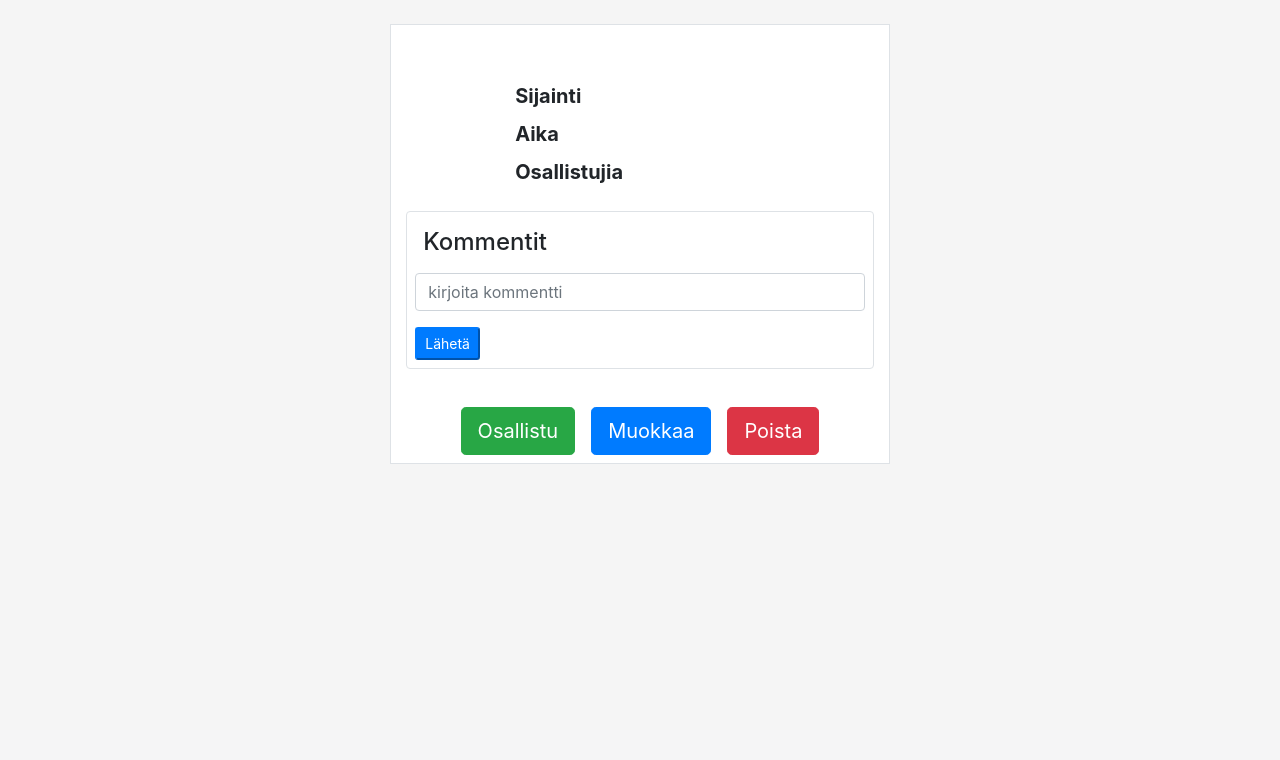
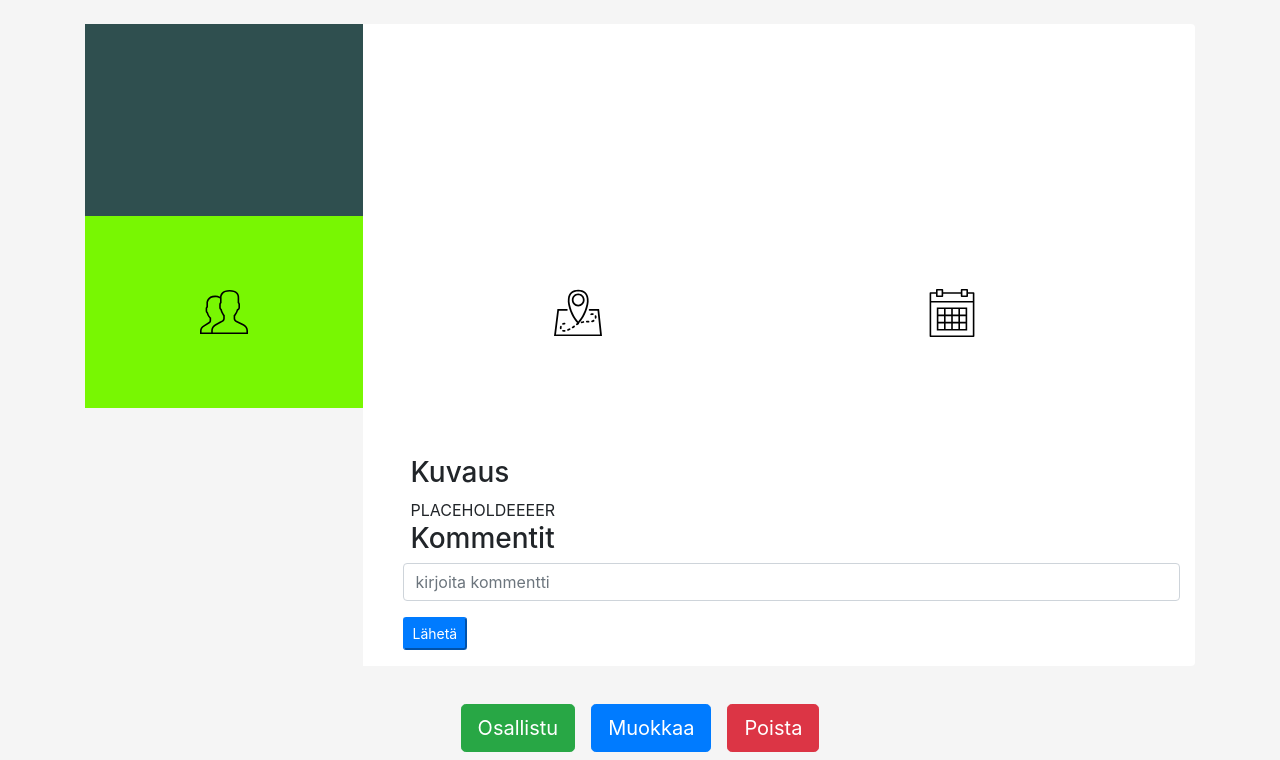
Before and after one commit to hoffrenm/tapahtumakalenteri, a Flask app: template application/templates/events/event.html in a window 1280 px wide. Shown: the part 70-830 px from the top of the page. Before the commit the page ends 534 px from the top, so only its background shows below. Run offline with Flask 2, Linux system fonts and the light colour scheme; the template is opened without the code that fills it: values that come from a table or form of the project are taken from there, others are empty; some libraries are stand-ins or nearby versions.

Commit message:
redesign event template

```diff
--- a/application/events/views.py
+++ b/application/events/views.py
@@ -15,6 +15,12 @@ from datetime import datetime
 def event_show(event_id):
     event = Event.query.get(event_id)
     comments = Event.find_comments_for_event(event_id)
+
+    # format dateinfo for template
+    event.day = datetime.strftime(event.date_time, '%d.')
+    event.month = datetime.strftime(event.date_time,'%B')
+    event.time = datetime.strftime(event.date_time, '%H:%M')
+    event.date = datetime.strftime(event.date_time, '%x')
 
     return render_template("events/event.html", event = event, comments=comments, form=CommentForm())
 
--- a/application/templates/events/event.html
+++ b/application/templates/events/event.html
@@ -1,41 +1,35 @@
 {% extends "layout.html" %} {% block body %}
-<div class="container border" style="width: 45%;background:white">
-  <div class="row p-2 m-2 justify-content-center">
-    <div class="col-*">
-      <h1>{{ event.name }}</h1>
+
+<div class="container rounded h-100 bg-white">
+  <div class="row mb-0 mt-0 align-items-center">
+    <div
+      class="col-3 justify-content-center align-items-center text-center"
+      style="display: flex;width: 12rem;height: 12rem;background: darkslategray"
+    >
+      <div style="font-size: 34px;color: white">
+        <p style="font-size: 80px">{{ event.day }}</p>
+        <p>{{ event.month }}</p>
       </div>
     </div>
 
-  <div class="p-2 m-2">
-    <div class="row m-2 justify-content-start" style="font-size: 20px">
-      <div class="col-2"></div>
-      <div class="col-2">
-        <b>Sijainti</b>
+    <div class="col-9 align-items-center justify-content-center text-center">
+      <div style="font-size: 60px">
+        <p>{{ event.name }}</p>
       </div>
-      <div class="col-1"></div>
-      <div class="col-5">
-        {{ event.location }}
     </div>
   </div>
 
-    <div class="row m-2 justify-content-start" style="font-size: 20px">
-      <div class="col-2"></div>
-      <div class="col-2">
-        <b>Aika</b>
-      </div>
-      <div class="col-1"></div>
-      <div class="col-7">
-        {{ event.date_time }}
-      </div>
-    </div>
-
-    <div class="row m-2 justify-content-start" style="font-size: 20px">
-      <div class="col-2"></div>
-      <div class="col-2">
-        <b>Osallistujia</b>
-      </div>
-      <div class="col-1"></div>
-      <div class="col-7">
+  <div class="row align-items-center">
+    <div
+      class="col-3 justify-content-center align-items-center text-center"
+      style="display:flex;width: 12rem;height: 12rem;background: rgb(120, 247, 2)"
+    >
+      <div style="position:absolute">
+        <img
+          src="{{ url_for('static', filename='users.svg') }}"
+          style="width: 48px;height: 48px;position:relative"
+        />
+        <div style="font-size: 56px;color: black">
           {{ event.attendees }}
           {% if event.attendee_max > 0 %} / {{ event.attendee_max }}
           {% endif %}
@@ -43,23 +37,58 @@
       </div>
     </div>
 
-  <div class="border rounded p-2">
-    <div class="row m-1 p-1 justify-content-start" style="font-size: 20px">
-      <div class="col-*">
-        <h4>Kommentit</h4>
+    <div
+      class="col-4 justify-content-center align-items-center text-center"
+      style="font-size: 32px;margin-left: 30px"
+    >
+      <img
+        src="{{ url_for('static', filename='map-location.svg') }}"
+        style="width: 48px;height: 48px;display: inline-block;vertical-align: middle"
+      />
+      {{ event.location }}
+    </div>
+
+    <div
+      class="col-4 justify-content-center align-items-center text-center"
+      style="font-size: 32px"
+    >
+      <span
+        style="display: inline-block;height: 100%;vertical-align: middle"
+      ></span>
+      <img
+        src="{{ url_for('static', filename='calendar.svg') }}"
+        style="width: 48px;height: 48px;display: inline-block"
+      />
+      {{ event.time }}
+      {{ event.date }}
     </div>
   </div>
 
-
-  {% for comment in comments %}
-  <div class="row m-2 justify-content-start" style="font-size: 20px">
-    <div class="col-*">
-      {{ comment.name }} {{ comment.content }}
+  <div class="row">
+    <div class="col-3" style="background-color: whitesmoke"></div>
+    <div class="col-9" style="padding-top:48px;padding-left: 48px">
+      <h3>Kuvaus</h3>
+      {{ event.desscription }}
+      PLACEHOLDEEEER
     </div>
   </div>
+
+  <div class="row">
+    <div class="col-3" style="background-color: whitesmoke"></div>
+    <div class="col-9" style="padding-left: 48px">
+      <h3>Kommentit</h3>
+      {% for comment in comments %}
+      <p>{{ comment.name }}: {{ comment.content }}</p>
       {% endfor %}
-
-  <form method="POST" action="{{ url_for('send_comment', event_id=event.id) }}">
+    </div>
+  </div>
+  <div class="row">
+    <div class="col-3" style="background-color: whitesmoke"></div>
+    <div class="col-9" style="padding-left:40px;margin-bottom:1rem">
+      <form
+        method="POST"
+        action="{{ url_for('send_comment', event_id=event.id) }}"
+      >
         <div class="form-group">
           {{ form.content }}
           <ul>
@@ -70,7 +99,10 @@
         </div>
         <button type="submit" class="btn-sm btn-primary">Lähetä</button>
       </form>
+    </div>
+  </div>
 
+  <!-- END OF EVENT CONTAINER -->
 </div>
 
   <div class="row justify-content-center" style="margin-top:30px">
```
Lines whose indentation alone changed are shown as unchanged.
